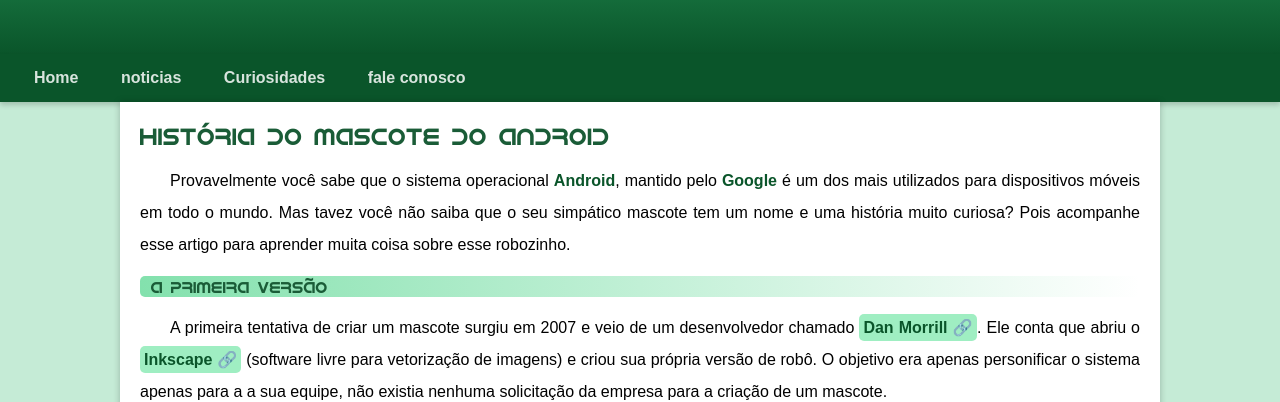
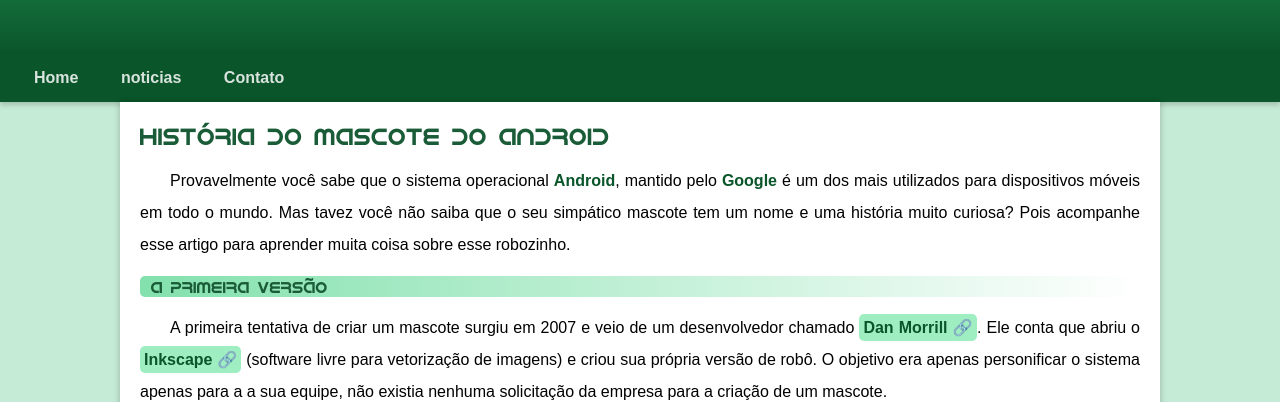
Before and after one commit to mJoaoLucas/projeto-android, a plain HTML site: page index.html in a window 1280 px wide. Shown: the part 146-548 px from the top of the page. Drawn offline with Linux system fonts and the light colour scheme.

Commit message:
up index

```diff
--- a/index.html
+++ b/index.html
@@ -16,8 +16,7 @@
     <nav>
         <a href="#">Home</a>
         <a href="#">noticias</a>
-        <a href="#">Curiosidades</a>
-        <a href="#">fale conosco</a>
+        <a href="#">Contato</a>
     </nav>
     <main>
         <article>
```
